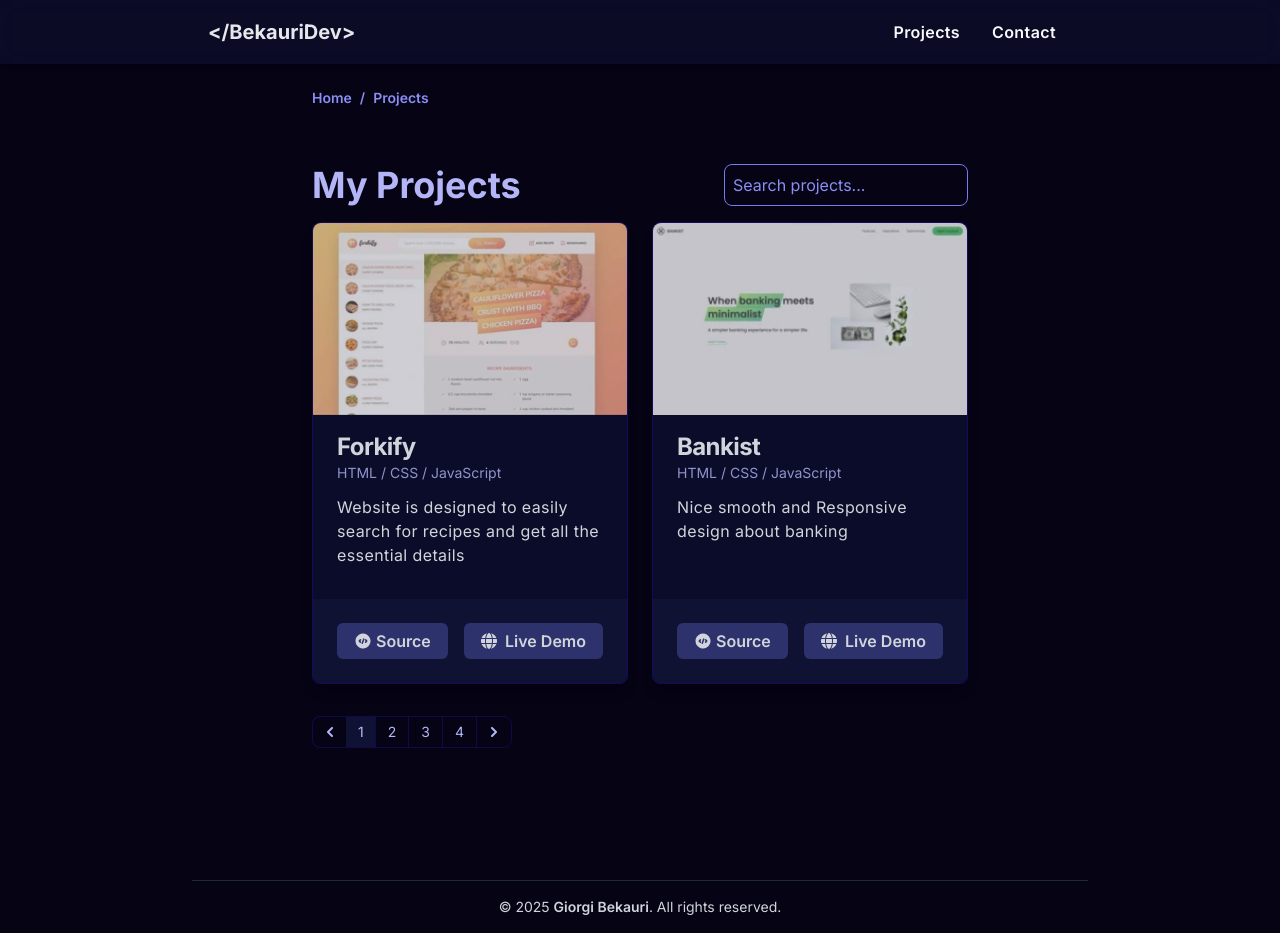
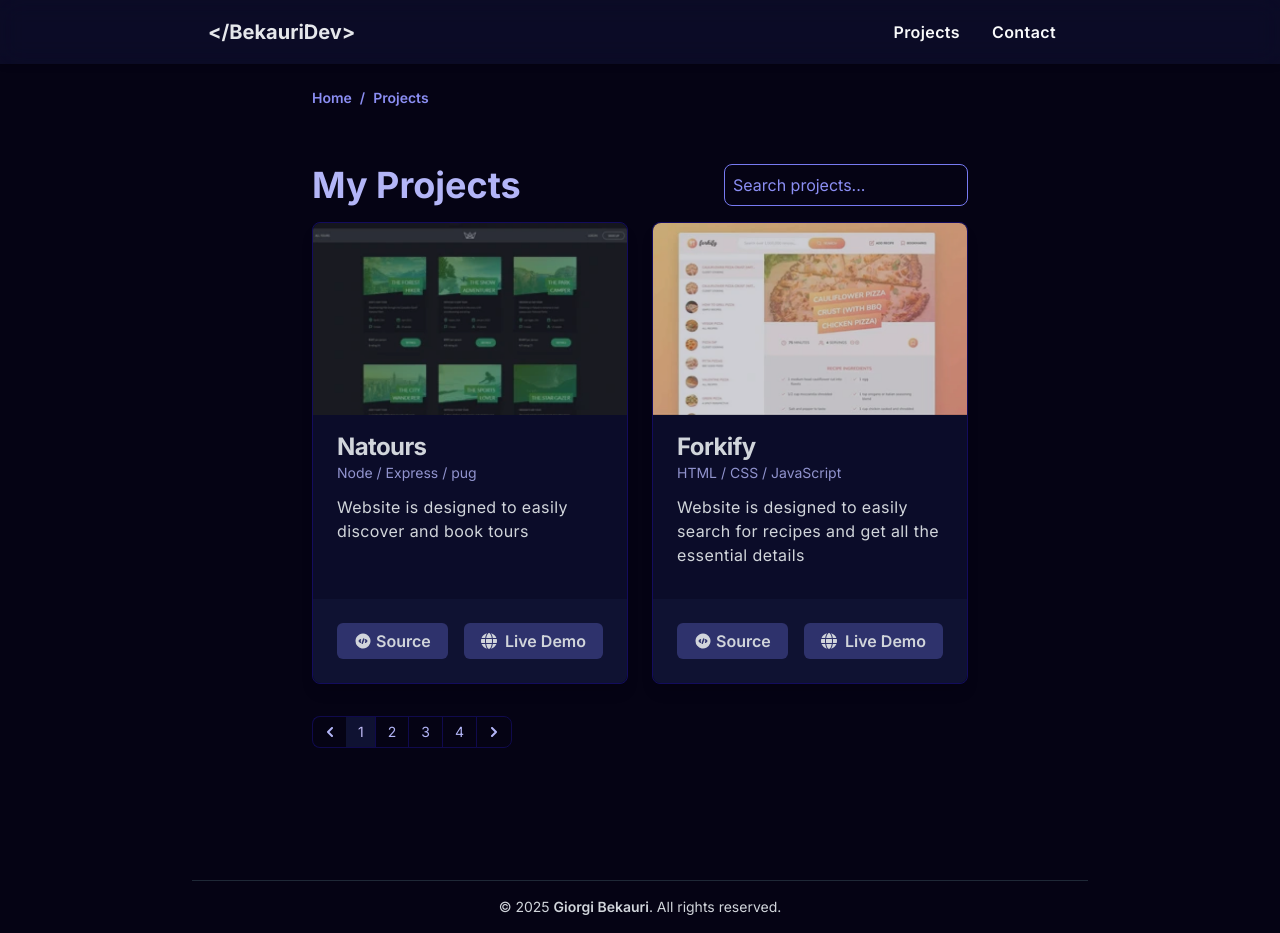
Before and after one commit to bekauridev/React_Portfolio, a React (Vite) app: page /projects in a window 1280 px wide. Built offline with nearby package versions, Linux system fonts and the light colour scheme.

Commit message:
new project added

```diff
--- a/src/features/projects/ProjectsPreview.jsx
+++ b/src/features/projects/ProjectsPreview.jsx
@@ -4,6 +4,7 @@ import DivideLine from "../../ui/DivideLine";
 import InfiniteCarousel from "../../ui/InfiniteCarousel";
 
 // Images
+import ImgNatours from "../../assets/images/project-images/natours-sm.webp";
 import ImgSmForkify from "../../assets/images/project-images/forkify-project-sm.webp";
 import ImgSmBankist from "../../assets/images/project-images/project-omnifood-sm.webp";
 import ImgSmBankistApp from "../../assets/images/project-images/project-bankist-app-sm.webp";
@@ -53,6 +54,7 @@ function ProjectsPreview() {
           speed={0.7}
           direction={"left"}
           images={[
+            ImgNatours,
             ImgSmForkify,
             ImgSmBankist,
             ImgSmBankistApp,
--- a/src/features/projects/api.js
+++ b/src/features/projects/api.js
@@ -1,5 +1,6 @@
 // Images
 
+import ImgNatours from "../../assets/images/project-images/natours.webp";
 import ImgSmForkify from "../../assets/images/project-images/forkify-project-lg.webp";
 import ImgSmBankist from "../../assets/images/project-images/project-bankist-lg.webp";
 import ImgSmBankistApp from "../../assets/images/project-images/project-bankist-app-lg.webp";
@@ -8,6 +9,15 @@ import ImgSmOmnifood from "../../assets/images/project-images/project-omnifood-l
 import ImgSmWeatherCard from "../../assets/images/project-images/Weather-card-lg.webp";
 import ImgSmWorldWise from "../../assets/images/project-images/worldWise-project-lg.webp";
 export const projects = [
+  {
+    name: "Natours",
+    description:
+      "Website is designed to easily discover and book tours",
+    technologies: ["Node", "Express", "pug"],
+    image: ImgNatours,
+    gitRepo: "https://github.com/bekauridev/natours_api",
+    liveDemo: "https://natours-api-9og2.onrender.com/",
+  },
   {
     name: "Forkify",
     description:
```
Also changed, not shown: src/assets/images/project-images/natours-sm.webp (added), src/assets/images/project-images/natours.webp (added).
